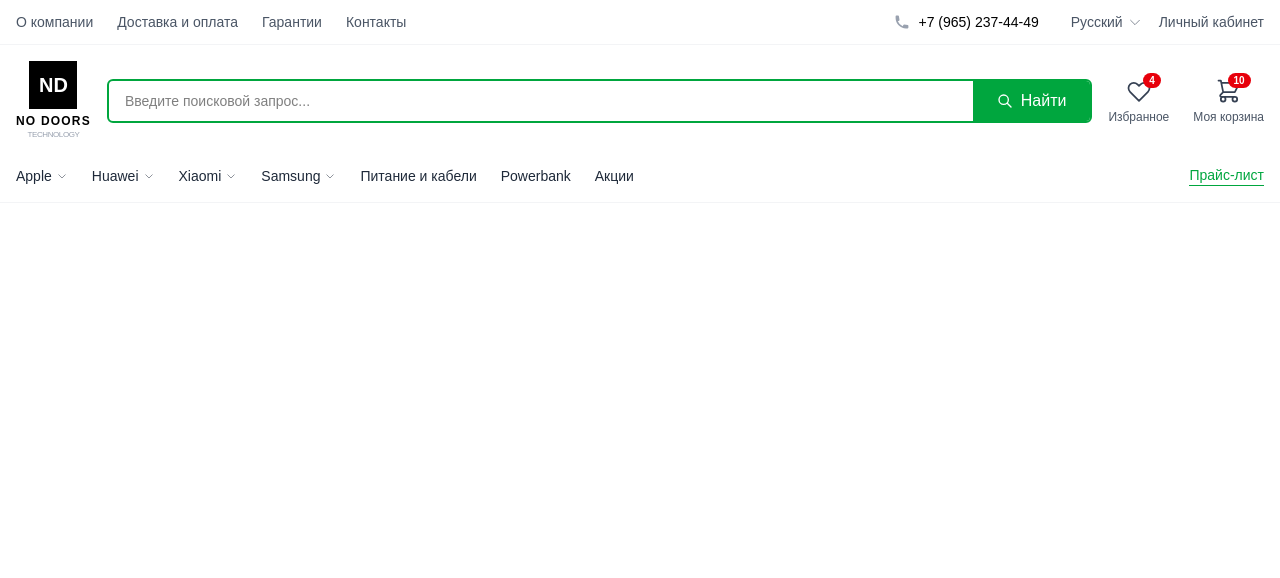
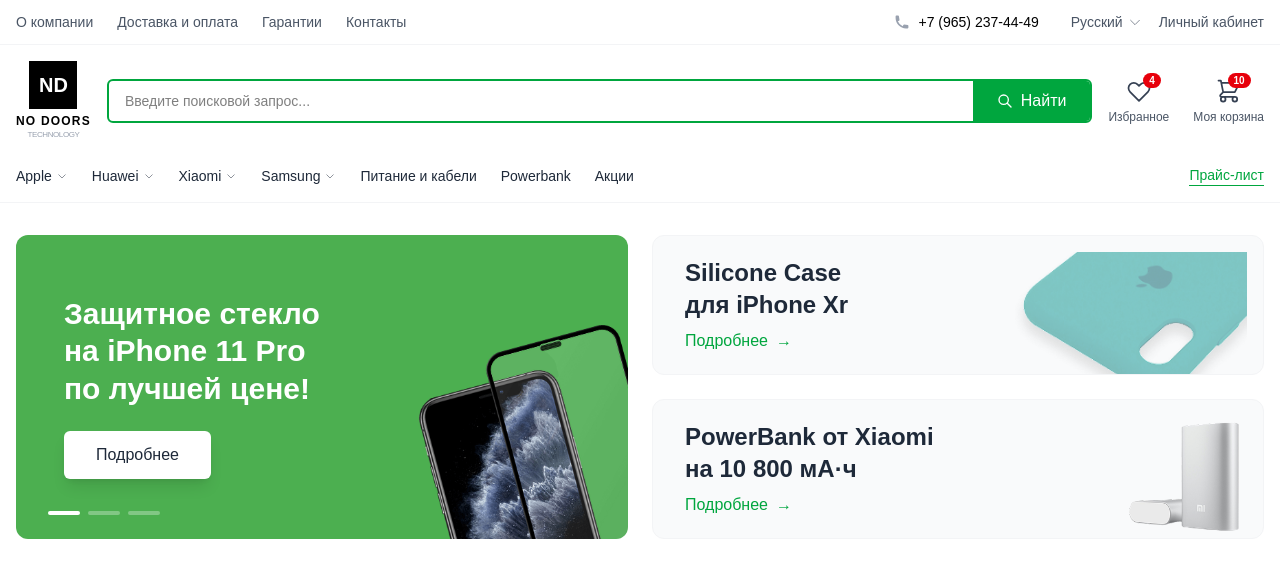
Before and after one commit to Faridun-07/Group-project-4, a website: page src/Ilyospage2.html in a window 1280 px wide. Drawn offline with nearby package versions, Linux system fonts and the light colour scheme; files that its build step writes are made by us from their sources.

Commit message:
Section 3

```diff
--- a/src/Ilyospage2.html
+++ b/src/Ilyospage2.html
@@ -111,5 +111,65 @@
 </div>
 
 
+
+
+<!-- Section 3 -->
+<section class="max-w-7xl mx-auto px-4 py-8">
+  <div class="grid grid-cols-1 md:grid-cols-2 gap-6">
+
+    <div class="relative overflow-hidden rounded-xl bg-[#4CAF50] text-white min-h-[300px] flex items-center group">
+      <div class="relative z-10 pl-8 md:pl-12 w-1/2">
+        <h2 class="text-2xl md:text-3xl font-bold leading-tight mb-6">
+          Защитное стекло на iPhone 11 Pro по лучшей цене!
+        </h2>
+        <a href="#" class="inline-block bg-white text-gray-800 px-8 py-3 rounded-md font-medium hover:bg-gray-100 transition shadow-lg">
+          Подробнее
+        </a>
+      </div>
+
+      <img src="../src/img/Phone screen.png" alt="iPhone 11 Pro Glass"
+           class="absolute right-0 bottom-0 h-[90%] object-contain object-right-bottom group-hover:scale-105 transition duration-500">
+
+      <div class="absolute bottom-6 left-8 flex space-x-2">
+        <div class="w-8 h-1 bg-white rounded-full"></div>
+        <div class="w-8 h-1 bg-white/30 rounded-full"></div>
+        <div class="w-8 h-1 bg-white/30 rounded-full"></div>
+      </div>
+    </div>
+
+
+    <div class="flex flex-col gap-6">
+
+      <div class="relative overflow-hidden rounded-xl bg-gray-50 border border-gray-100 h-1/2 flex items-center group min-h-[140px]">
+        <div class="pl-8 z-10">
+          <h3 class="text-xl md:text-2xl font-bold text-gray-800 mb-2">Silicone Case<br>для iPhone Xr</h3>
+          <a href="#" class="text-green-600 font-medium flex items-center hover:text-green-700 transition">
+            Подробнее <span class="ml-2">→</span>
+          </a>
+        </div>
+
+        <img src="../src/img/Phone chekhol.png" alt="Case"
+             class="absolute right-4 top-4 h-[120%] object-contain group-hover:rotate-3 transition duration-500">
+      </div>
+
+
+      <div class="relative overflow-hidden rounded-xl bg-gray-50 border border-gray-100 h-1/2 flex items-center group min-h-[140px]">
+        <div class="pl-8 z-10">
+          <h3 class="text-xl md:text-2xl font-bold text-gray-800 mb-2">PowerBank от Xiaomi<br>на 10 800 мА·ч</h3>
+          <a href="#" class="text-green-600 font-medium flex items-center hover:text-green-700 transition">
+            Подробнее <span class="ml-2">→</span>
+          </a>
+        </div>
+
+        <img src="../src/img/Powerbank MI.png" alt="PowerBank"
+             class="absolute right-4 bottom-0 h-[85%] object-contain group-hover:-translate-y-2 transition duration-500">
+      </div>
+
+    </div>
+
+  </div>
+</section>
+
+
 </body>
 </html>
```
Also changed, not shown: src/img/Phone chekhol.png (added), src/img/Phone screen.png (added), src/img/Powerbank MI.png (added).
